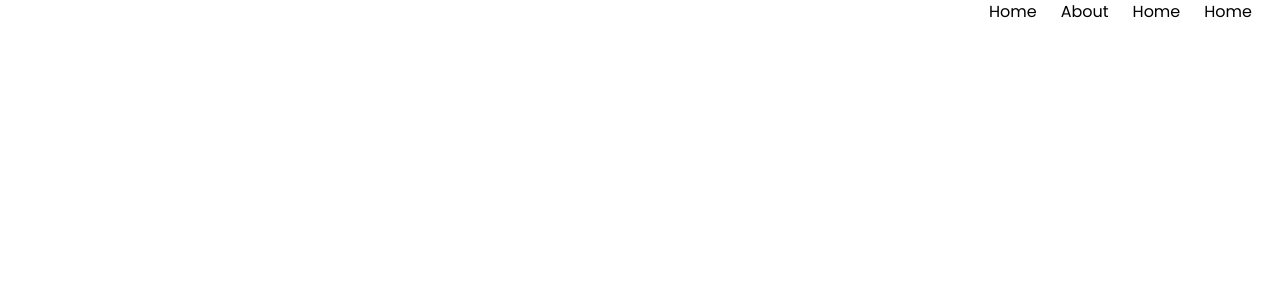
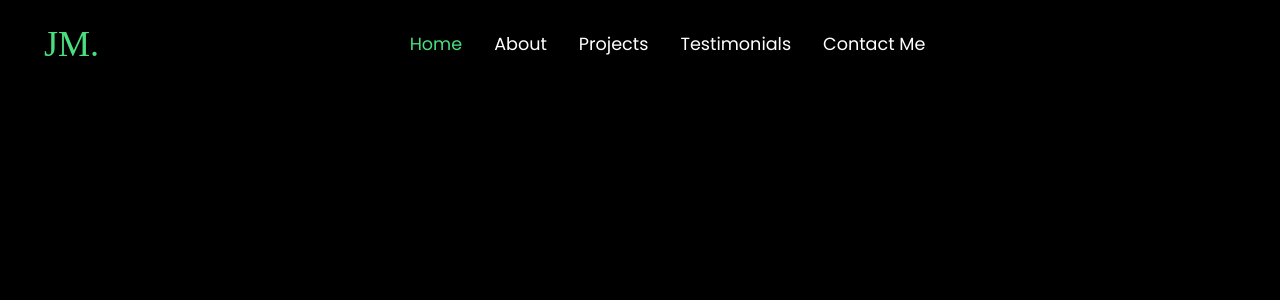
Before and after one commit to jsonwamuyu/meta-messager, a Next.js app: page / in a window 1280 px wide. Shown: the top 300 px of the page. Built offline with nearby package versions, Linux system fonts and the light colour scheme; a web font is replaced by a local one.

Commit message:
Collapsable navbar

```diff
--- a/app/globals.css
+++ b/app/globals.css
@@ -26,4 +26,15 @@ body {
   max-width: 100vw;
   overflow-x: hidden;
   font-family:'Poppins', system-ui, -apple-system, BlinkMacSystemFont, 'Segoe UI', Roboto, Oxygen, Ubuntu, Cantarell, 'Open Sans', 'Helvetica Neue', sans-serif;
+  background-color:black;
+  color: #fff;
 }
+
+a{
+  font-size: 1.1rem;
+}
+a:hover{opacity: 0.8;}
+
+.active{
+  color:#4ADE80;
+}
--- a/components/Navbar.tsx
+++ b/components/Navbar.tsx
@@ -1,17 +1,46 @@
-import React from 'react'
+'use client';
+import {useState} from 'react'
 import Link from 'next/link'
 
+import {HiMenu, HiX} from 'react-icons/hi'
+
 const Navbar = () => {
+
+  const [toggleIcon, setToggleIcon] = useState(false);
+
+  const [toggleMenu, setToggleMenu] = useState(false)
+
   return (
-    <nav className='w-full'>
-        <div className='max-w-[1224px] mx-auto h-full flex items-center justify-between'>
-          <div></div>
-          <ul className='flex items-center justify-center space-x-6'>
-            <li><Link href='/'>Home</Link></li>
+    <nav className='w-full z-10'>
+        <div className='relative h-full flex items-center justify-between max-w-[1240px] m-auto p-6'>
+          <div>
+            <h1 className='text-4xl text-green-400'>JM.</h1>
+          </div>
+          <ul className='hidden md:flex flex-grow space-x-8  items-center justify-center h-full'>
+            <li className='active'><Link href='/'>Home</Link></li>
             <li><Link href='/'>About</Link></li>
-            <li><Link href='/'>Home</Link></li>
-            <li><Link href='/'>Home</Link></li>
+            <li><Link href='/'>Projects</Link></li>
+            <li><Link href='/'>Testimonials</Link></li>
+            <li><Link href='/'>Contact Me</Link></li>
           </ul>
+          <div className='md:hidden h-full' onClick={() =>setToggleIcon(!toggleIcon)}>
+            {toggleIcon ? <HiX size={33} className="cursor-pointer"/> : <HiMenu size={33} className="cursor-pointer"/>
+            }
+          </div>
+
+          {/* Mobile Menu */}
+          {
+            <div className={toggleMenu ? "" : ""}>
+              <ul className='md:hidden flex flex-grow space-x-8  items-center justify-center h-full '>
+                <li className='active'><Link href='/'>Home</Link></li>
+                <li><Link href='/'>About</Link></li>
+                <li><Link href='/'>Projects</Link></li>
+                <li><Link href='/'>Testimonials</Link></li>
+                <li><Link href='/'>Contact Me</Link></li>
+              </ul>
+            </div>
+
+          }
         </div>
     </nav>
   )
--- a/package.json
+++ b/package.json
@@ -17,6 +17,7 @@
     "next": "13.2.3",
     "react": "18.2.0",
     "react-dom": "18.2.0",
+    "react-icons": "^4.8.0",
     "typescript": "4.9.5"
   },
   "devDependencies": {
```
Also changed, not shown: 2 other files (tests, documents, lock files or other folders).
